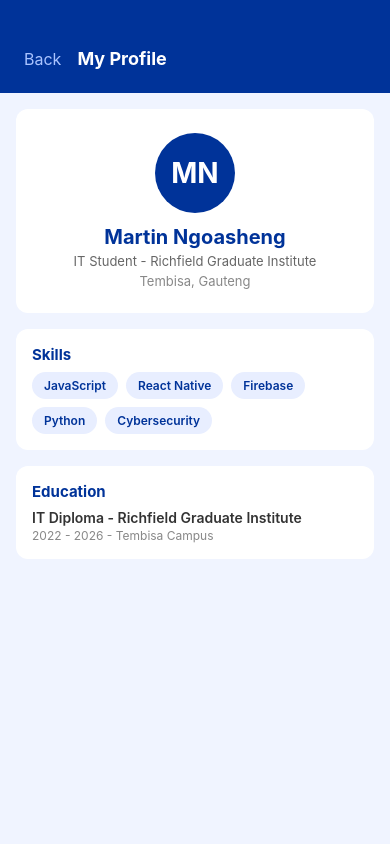
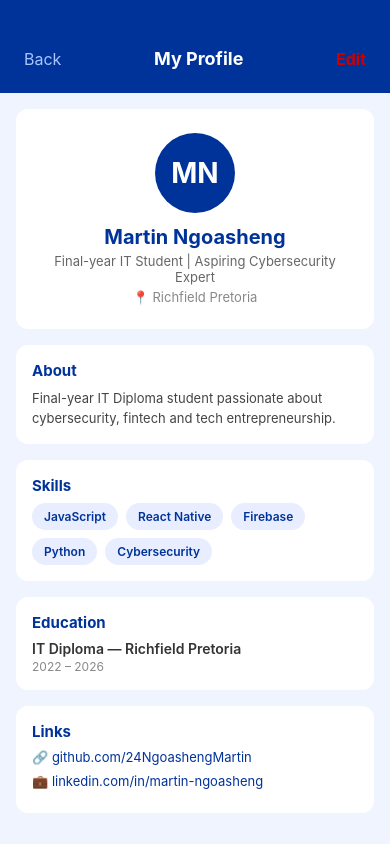
Before and after one commit to 24NgoashengMartin/RichConnect, a React Native app: screen /Profile in a window 390 px wide. Built offline with nearby package versions, Linux system fonts and the light colour scheme.

Commit message:
Real profile editing with Firestore - role based dashboards

```diff
--- a/screens/ProfileScreen.js
+++ b/screens/ProfileScreen.js
@@ -1,38 +1,108 @@
-import React from 'react';
-import { View, Text, StyleSheet, ScrollView, TouchableOpacity } from 'react-native';
+import React, { useState, useEffect } from 'react';
+import { View, Text, StyleSheet, ScrollView, TouchableOpacity, TextInput, Alert } from 'react-native';
+import { doc, setDoc, getDoc } from 'firebase/firestore';
+import { auth, db } from '../firebase';
 
 export default function ProfileScreen({ navigation }) {
+  const [editing, setEditing] = useState(false);
+  const [profile, setProfile] = useState({
+    name: 'Martin Ngoasheng',
+    headline: 'Final-year IT Student | Aspiring Cybersecurity Expert',
+    programme: 'IT Diploma',
+    campus: 'Richfield Pretoria',
+    skills: 'JavaScript, React Native, Firebase, Python, Cybersecurity',
+    github: 'github.com/24NgoashengMartin',
+    linkedin: 'linkedin.com/in/martin-ngoasheng',
+    about: 'Final-year IT Diploma student passionate about cybersecurity, fintech and tech entrepreneurship.',
+  });
+
+  useEffect(() => { loadProfile(); }, []);
+
+  const loadProfile = async () => {
+    try {
+      const user = auth.currentUser;
+      if (!user) return;
+      const docSnap = await getDoc(doc(db, 'profiles', user.uid));
+      if (docSnap.exists()) setProfile(docSnap.data());
+    } catch (e) { console.log(e); }
+  };
+
+  const saveProfile = async () => {
+    try {
+      const user = auth.currentUser;
+      if (!user) return;
+      await setDoc(doc(db, 'profiles', user.uid), profile);
+      Alert.alert('Success', 'Profile saved!');
+      setEditing(false);
+    } catch (e) { Alert.alert('Error', e.message); }
+  };
+
   return (
     <View style={styles.container}>
       <View style={styles.header}>
-        <TouchableOpacity onPress={() => navigation.goBack()}>
-          <Text style={styles.back}>Back</Text>
+        <TouchableOpacity onPress={() => navigation.goBack()}><Text style={styles.back}>Back</Text></TouchableOpacity>
+        <Text style={styles.headerTitle}>My Profile</Text>
+        <TouchableOpacity onPress={() => editing ? saveProfile() : setEditing(true)}>
+          <Text style={styles.editBtn}>{editing ? 'Save' : 'Edit'}</Text>
         </TouchableOpacity>
-        <Text style={styles.headerTitle}>My Profile</Text>
       </View>
       <ScrollView>
         <View style={styles.profileCard}>
-          <View style={styles.avatar}>
-            <Text style={styles.avatarText}>MN</Text>
-          </View>
-          <Text style={styles.name}>Martin Ngoasheng</Text>
-          <Text style={styles.role}>IT Student - Richfield Graduate Institute</Text>
-          <Text style={styles.location}>Tembisa, Gauteng</Text>
+          <View style={styles.avatar}><Text style={styles.avatarText}>MN</Text></View>
+          {editing ? (
+            <>
+              <TextInput style={styles.editInput} value={profile.name} onChangeText={t => setProfile({...profile, name: t})} placeholder="Full Name"/>
+              <TextInput style={styles.editInput} value={profile.headline} onChangeText={t => setProfile({...profile, headline: t})} placeholder="Headline"/>
+            </>
+          ) : (
+            <>
+              <Text style={styles.name}>{profile.name}</Text>
+              <Text style={styles.role}>{profile.headline}</Text>
+            </>
+          )}
+          <Text style={styles.location}>📍 {profile.campus}</Text>
+        </View>
+        <View style={styles.section}>
+          <Text style={styles.sectionTitle}>About</Text>
+          {editing ? <TextInput style={styles.editInput} value={profile.about} onChangeText={t => setProfile({...profile, about: t})} multiline/> : <Text style={styles.sectionText}>{profile.about}</Text>}
         </View>
         <View style={styles.section}>
           <Text style={styles.sectionTitle}>Skills</Text>
-          <View style={styles.skillRow}>
-            {['JavaScript', 'React Native', 'Firebase', 'Python', 'Cybersecurity'].map(skill => (
-              <View key={skill} style={styles.skillBadge}>
-                <Text style={styles.skillText}>{skill}</Text>
-              </View>
-            ))}
-          </View>
+          {editing ? <TextInput style={styles.editInput} value={profile.skills} onChangeText={t => setProfile({...profile, skills: t})} placeholder="Skills (comma separated)"/> : (
+            <View style={styles.skillRow}>
+              {profile.skills.split(',').map((skill, i) => (
+                <View key={i} style={styles.skillBadge}><Text style={styles.skillText}>{skill.trim()}</Text></View>
+              ))}
+            </View>
+          )}
         </View>
         <View style={styles.section}>
           <Text style={styles.sectionTitle}>Education</Text>
-          <Text style={styles.eduTitle}>IT Diploma - Richfield Graduate Institute</Text>
-          <Text style={styles.eduSub}>2022 - 2026 - Tembisa Campus</Text>
+          {editing ? (
+            <>
+              <TextInput style={styles.editInput} value={profile.programme} onChangeText={t => setProfile({...profile, programme: t})} placeholder="Programme"/>
+              <TextInput style={styles.editInput} value={profile.campus} onChangeText={t => setProfile({...profile, campus: t})} placeholder="Campus"/>
+            </>
+          ) : (
+            <>
+              <Text style={styles.eduTitle}>{profile.programme} — {profile.campus}</Text>
+              <Text style={styles.eduSub}>2022 – 2026</Text>
+            </>
+          )}
+        </View>
+        <View style={styles.section}>
+          <Text style={styles.sectionTitle}>Links</Text>
+          {editing ? (
+            <>
+              <TextInput style={styles.editInput} value={profile.github} onChangeText={t => setProfile({...profile, github: t})} placeholder="GitHub URL"/>
+              <TextInput style={styles.editInput} value={profile.linkedin} onChangeText={t => setProfile({...profile, linkedin: t})} placeholder="LinkedIn URL"/>
+            </>
+          ) : (
+            <>
+              <Text style={styles.linkText}>🔗 {profile.github}</Text>
+              <Text style={styles.linkText}>💼 {profile.linkedin}</Text>
+            </>
+          )}
         </View>
       </ScrollView>
     </View>
@@ -41,9 +111,10 @@ export default function ProfileScreen({ navigation }) {
 
 const styles = StyleSheet.create({
   container: { flex: 1, backgroundColor: '#f0f4ff' },
-  header: { backgroundColor: '#003399', padding: 24, paddingTop: 48, flexDirection: 'row', alignItems: 'center', gap: 16 },
+  header: { backgroundColor: '#003399', padding: 24, paddingTop: 48, flexDirection: 'row', alignItems: 'center', justifyContent: 'space-between' },
   back: { color: '#aac4ff', fontSize: 16 },
   headerTitle: { color: '#fff', fontSize: 18, fontWeight: 'bold' },
+  editBtn: { color: '#CC0000', fontSize: 16, fontWeight: 'bold' },
   profileCard: { backgroundColor: '#fff', alignItems: 'center', padding: 24, margin: 16, borderRadius: 12, elevation: 2 },
   avatar: { width: 80, height: 80, borderRadius: 40, backgroundColor: '#003399', alignItems: 'center', justifyContent: 'center', marginBottom: 12 },
   avatarText: { color: '#fff', fontSize: 28, fontWeight: 'bold' },
@@ -52,9 +123,12 @@ const styles = StyleSheet.create({
   location: { fontSize: 13, color: '#888', marginTop: 4 },
   section: { backgroundColor: '#fff', margin: 16, marginTop: 0, borderRadius: 12, padding: 16, elevation: 2 },
   sectionTitle: { fontSize: 15, fontWeight: 'bold', color: '#003399', marginBottom: 8 },
+  sectionText: { color: '#444', fontSize: 13, lineHeight: 20 },
   skillRow: { flexDirection: 'row', flexWrap: 'wrap', gap: 8 },
   skillBadge: { backgroundColor: '#e8eeff', paddingHorizontal: 12, paddingVertical: 6, borderRadius: 20 },
   skillText: { color: '#003399', fontSize: 12, fontWeight: '600' },
   eduTitle: { color: '#333', fontSize: 14, fontWeight: '600' },
   eduSub: { color: '#888', fontSize: 12, marginTop: 2 },
+  linkText: { color: '#003399', fontSize: 13, marginBottom: 8 },
+  editInput: { backgroundColor: '#f0f4ff', borderRadius: 8, padding: 10, marginBottom: 8, fontSize: 13, color: '#333', borderWidth: 1, borderColor: '#ddd' },
 });
```
Also changed, not shown: ProfileScreen.js (+104 -19 lines).
